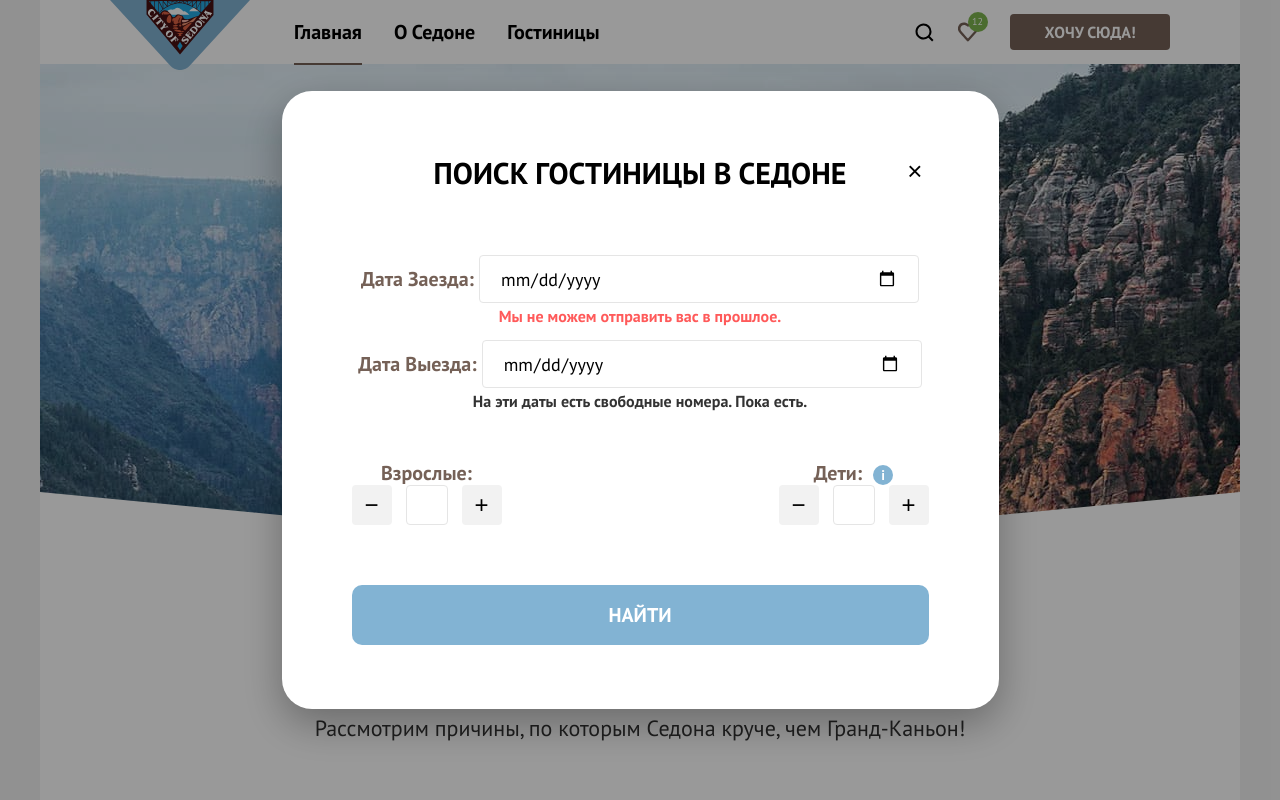
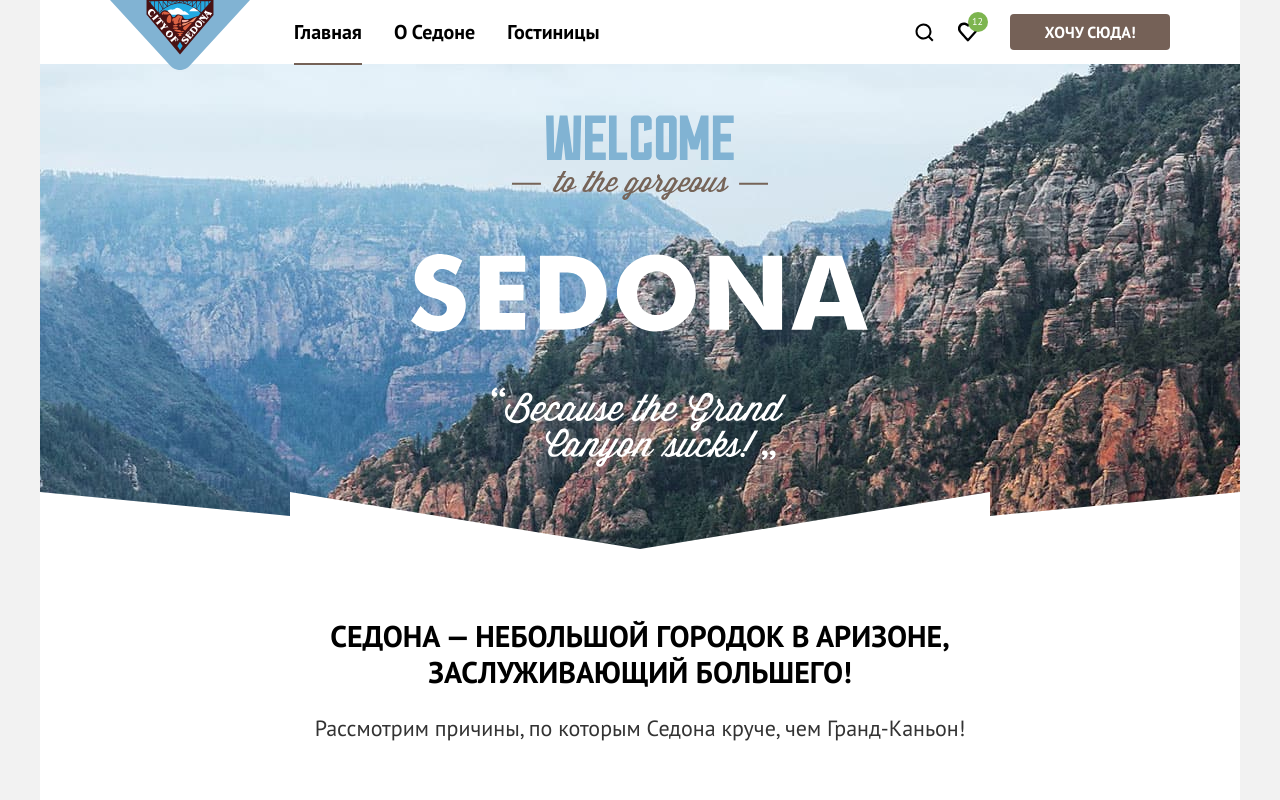
Before and after one commit to htmlacademy-htmlcss/2653045-sedona-2, a plain HTML site: page index.html in a window 1280 px wide. Shown: the top 800 px of the page. Drawn offline with Linux system fonts and the light colour scheme.

```diff
--- a/index.html
+++ b/index.html
@@ -48,7 +48,7 @@
                   </svg>
                 </div>
                 <!-- Модальное окно поиска гостиницы -->
-                <div class="modal-container show" id="modal">
+                <div class="modal-container  id="modal">
                   <div class="modal">
                     <button class="modal-close" type="button" onclick="closeModal()">×</button>
                     <h2 class="modal-title">Поиск гостиницы в Седоне</h2>
```
